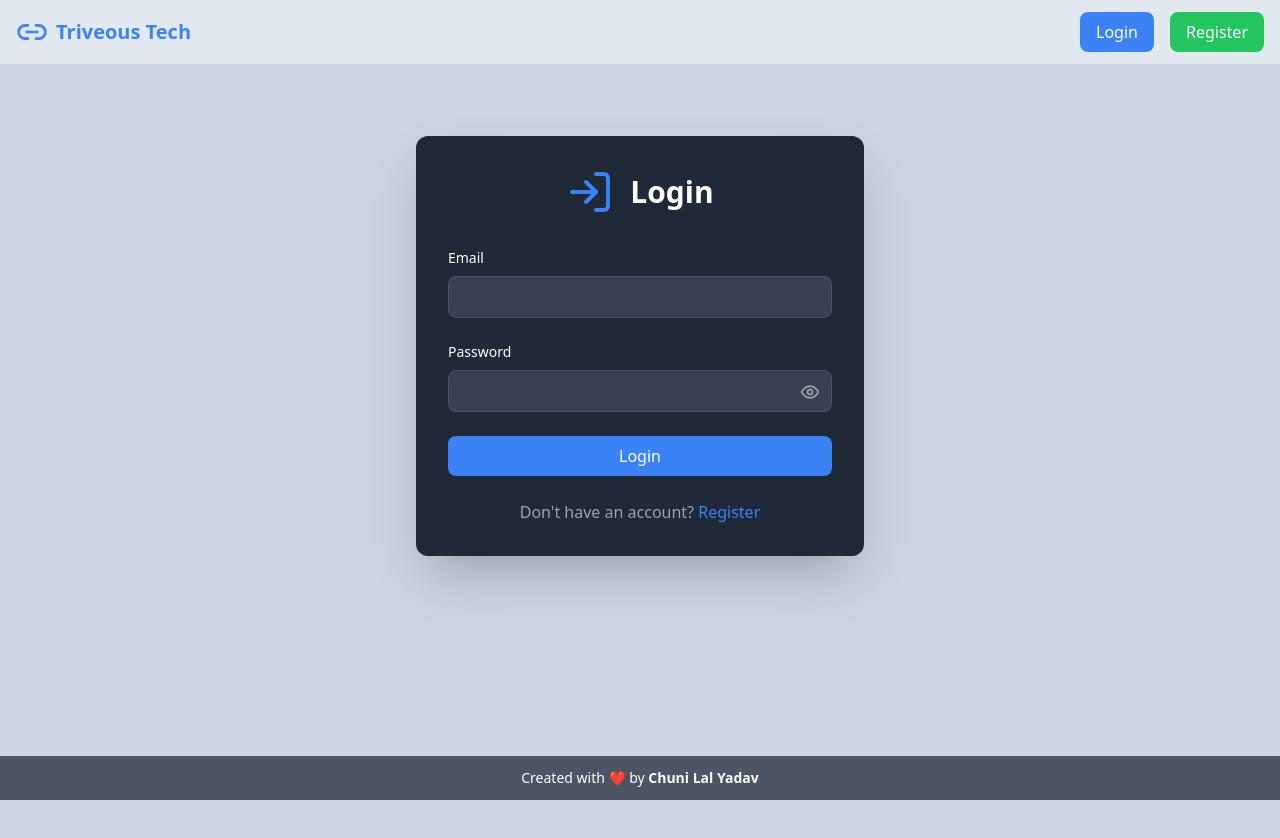
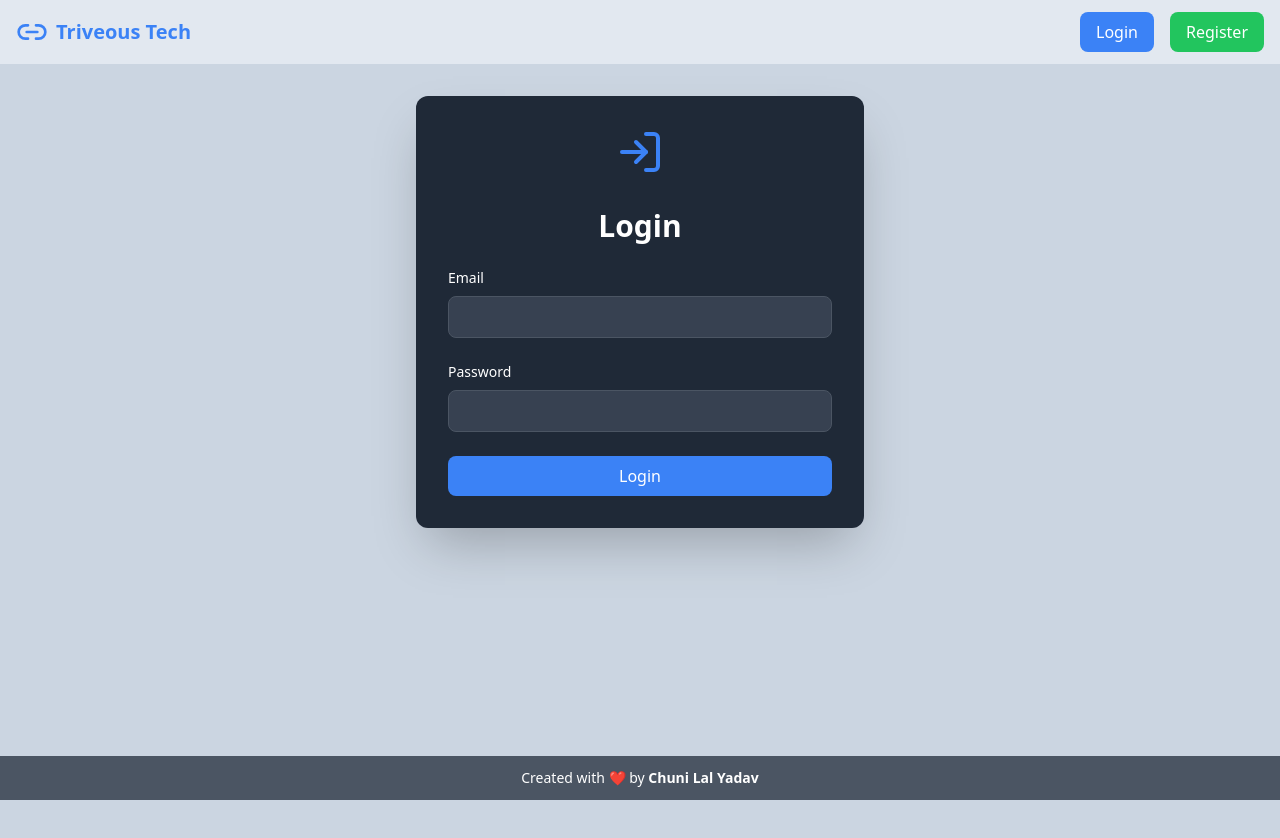
Before and after one commit to karankumarChuni/Link-Shortener-App, a React (Vite) app in the folder client/: page /login in a window 1280 px wide. Shown: the top 838 px of the page. Built offline with nearby package versions, Linux system fonts and the light colour scheme.

Commit message:
link-short-\

```diff
--- a/client/src/components/Home.jsx
+++ b/client/src/components/Home.jsx
@@ -55,7 +55,7 @@ function Home() {
   };
 
   return (
-    <div className="max-w-4xl mx-auto px-4 sm:px-6 lg:px-8">
+    <div className="max-w-4xl mx-auto px-4 sm:px-6 lg:px-8 home-container">
       {/* URL Shortener Box */}
       <div className="bg-gray-800 p-6 md:p-8 rounded-xl shadow-2xl mb-8">
         <h1 className="text-2xl sm:text-3xl font-bold mb-4 text-center">
@@ -106,13 +106,14 @@ function Home() {
                     </p>
                     <div className="flex flex-wrap items-center space-x-3 mt-2">
                       <a
-                        href={`http://localhost:5000/api/urls/${urlData.shortUrl}`}
+                        href={`http://localhost:5000/api/urls/${urlData.shortUrl}`} // Keep this unchanged for correct redirection
                         target="_blank"
                         rel="noopener noreferrer"
                         className="text-blue-400 hover:underline break-all"
                         onClick={handleLinkClick}
                       >
-                        {`http://localhost:5000/api/urls/${urlData.shortUrl}`}
+                        {`Triveous-Tech/${urlData.shortUrl}`}{" "}
+                        {/* Change only the displayed text */}
                       </a>
                       <button
                         onClick={() =>
--- a/client/src/components/Login.jsx
+++ b/client/src/components/Login.jsx
@@ -1,15 +1,14 @@
-import React, { useState } from "react";
-import { useNavigate, Link } from "react-router-dom";
+import React, { useState, useEffect } from "react";
+import { useNavigate } from "react-router-dom";
 import { useDispatch } from "react-redux";
 import { setCredentials } from "../store/authSlice";
 import { login } from "../api/api";
-import { LogIn, Eye, EyeOff } from "lucide-react";
+import { LogIn } from "lucide-react";
 import { toast } from "react-toastify";
 
 function Login() {
   const [email, setEmail] = useState("");
   const [password, setPassword] = useState("");
-  const [showPassword, setShowPassword] = useState(false);
   const [error, setError] = useState("");
   const dispatch = useDispatch();
   const navigate = useNavigate();
@@ -19,11 +18,11 @@ function Login() {
     try {
       const response = await login({ email, password });
       dispatch(setCredentials(response.data.token));
-      navigate("/");
+      navigate("/"); // Redirect to Home first
 
       setTimeout(() => {
         toast.success("Login successful!");
-      }, 500);
+      }, 500); // Show toast after redirection
     } catch (error) {
       setError(error.response?.data?.message || "Login failed");
     }
@@ -31,11 +30,11 @@ function Login() {
 
   return (
     <div className="max-w-md mx-auto">
-      <div className="bg-gray-800 p-8 rounded-xl shadow-2xl  mt-10">
-        <div className="flex items-center justify-center space-x-4 mb-8">
+      <div className="bg-gray-800 p-8 rounded-xl shadow-2xl">
+        <div className="flex items-center justify-center mb-8">
           <LogIn className="h-12 w-12 text-blue-500" />
-          <h1 className="text-3xl font-bold text-center">Login</h1>
         </div>
+        <h1 className="text-3xl font-bold mb-6 text-center">Login</h1>
 
         {error && (
           <div className="bg-red-500 text-white p-4 rounded-lg mb-6">
@@ -55,23 +54,15 @@ function Login() {
             />
           </div>
 
-          {/* Password Field with Show/Hide Button */}
-          <div className="relative">
+          <div>
             <label className="block text-sm font-medium mb-2">Password</label>
             <input
-              type={showPassword ? "text" : "password"}
+              type="password"
               value={password}
               onChange={(e) => setPassword(e.target.value)}
-              className="w-full px-4 py-2 rounded-lg bg-gray-700 border border-gray-600 focus:outline-none focus:border-blue-500 pr-10"
+              className="w-full px-4 py-2 rounded-lg bg-gray-700 border border-gray-600 focus:outline-none focus:border-blue-500"
               required
             />
-            <button
-              type="button"
-              onClick={() => setShowPassword(!showPassword)}
-              className="absolute top-10 right-3 text-gray-400 hover:text-white"
-            >
-              {showPassword ? <EyeOff size={20} /> : <Eye size={20} />}
-            </button>
           </div>
 
           <button
@@ -81,16 +72,6 @@ function Login() {
             Login
           </button>
         </form>
-
-        {/* Register Link */}
-        <div className="mt-6 text-center">
-          <p className="text-gray-400">
-            Don't have an account?{" "}
-            <Link to="/register" className="text-blue-500 hover:underline">
-              Register
-            </Link>
-          </p>
-        </div>
       </div>
     </div>
   );
--- a/client/src/index.css
+++ b/client/src/index.css
@@ -6,7 +6,7 @@ html, body {
     overflow-x: hidden;
   }
 .home-container{
-    padding-bottom:5rem !important;
+    padding-bottom:8rem !important;
 }
 .bg-container{
     height: 100vh !important;
```
